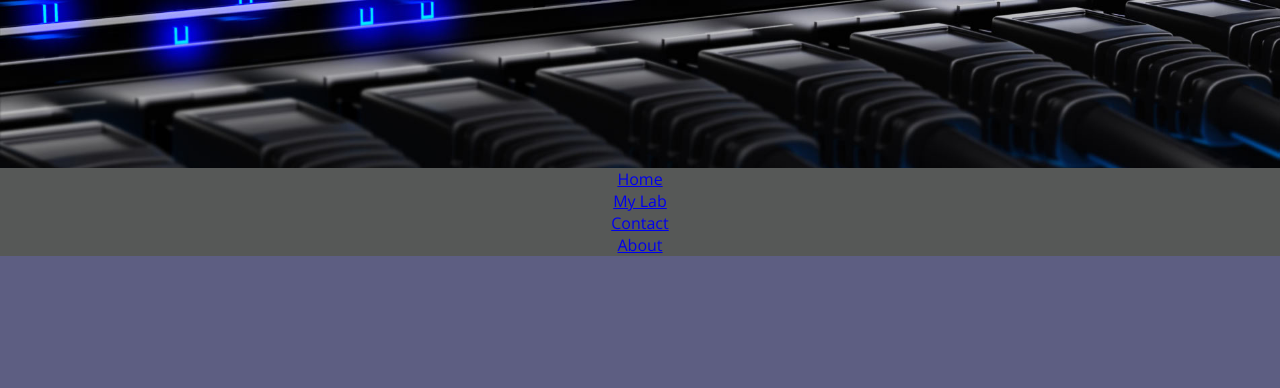
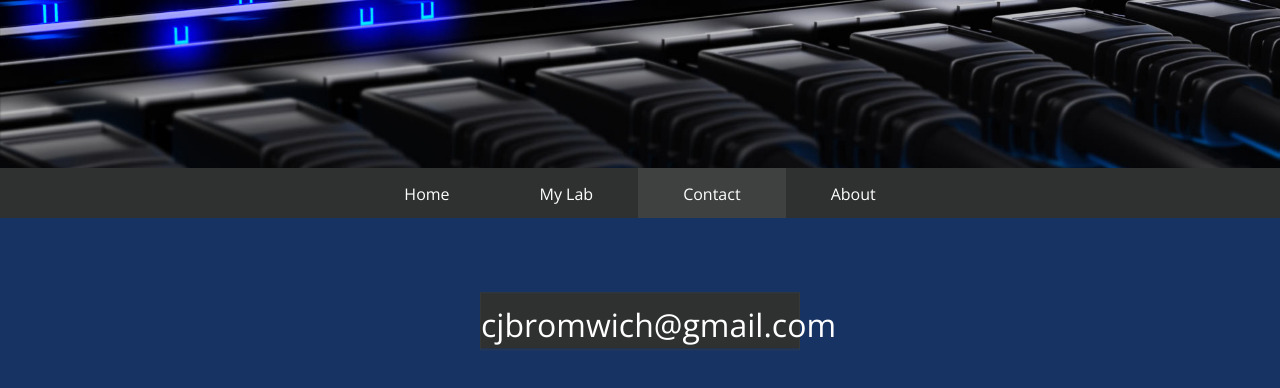
Before and after one commit to CBromwich/website, a plain HTML site: page contact.html in a window 1280 px wide. Drawn offline with nearby package versions, Linux system fonts and the light colour scheme.

Commit message:
Started contact page

```diff
--- a/contact.html
+++ b/contact.html
@@ -26,7 +26,7 @@
       <img id="banner" src="res/banner.jpg"/>
     </div>
     <div id="nav">
-      <ul>
+      <ul class="nav">
         <li><a href="index.html">Home</a></li>
         <li><a href="homelab.html">My Lab</a></li>
         <li><a class="active" href="contact.html">Contact</a></li>
@@ -34,6 +34,12 @@
       </ul>
     </div>
 
+    <div class="contact">
+       <p>
+         <a href="mailto:cjbromwich@gmail.com">cjbromwich@gmail.com</a>
+       </p>
+    </div>
+
 
   </body>
 
--- a/main.css
+++ b/main.css
@@ -7,19 +7,24 @@
   font-family: "Open Sans", sans-serif;
 }
 
+p {
+  color: white;
+}
+
 html, body {
   height: 100%;
 }
 
 body {
-  background-color: #5D5E82;
+  background-color: #173363;
 }
 
 #nav {
-  background-color: #565857;
+  background-color: #2f3030;
   width: 100%;
   text-align: center;
   margin-top: -5px;
+  font-size: 0;
 }
 
 
@@ -27,7 +32,6 @@ body {
   list-style: none;
   height: 50px;
   position: relative;
-  font-size: 0;
 }
 
 
@@ -40,7 +44,7 @@ body {
 
 .nav a {
   display: block;
-  background-color: #565857;
+  background-color: #2f3030;
   color: white;
   text-decoration: none;
   padding-right: 45px;
@@ -49,11 +53,10 @@ body {
   padding-top: 15px;
   padding-bottom: 10px;
 
-
 }
 
 .nav li a:hover, .nav .active {
-  background-color: #8A8D91;
+  background-color: #3f4140;
 }
 
 
@@ -68,7 +71,7 @@ body {
   text-align: center;
   margin-top: 5em;
   border: 3px solid black;
-  height: 25;
+  height: 25%;
   width: 25%;
   left: 50%;
   transform: translateX(-50%);
@@ -81,7 +84,7 @@ body {
 }
 
 .content p {
-  margin: auto 33%;
+  margin: auto 25%;
 }
 
 /* Homelab Styles */
@@ -105,6 +108,10 @@ body {
   flex-basis: 25%;
 
    height: 73%;
+}
+
+dl, dt, dd, #esxi li, h1 {
+  color: white;
 }
 
 #specs dl {
@@ -165,3 +172,40 @@ body {
 #esxi p {
   padding-left: 50px;
 }
+
+/* Contact page styles */
+
+.contact {
+  position: relative;
+  height: 7%;
+  width: 25%;
+  left: 50%;
+  top: 10%;
+  transform: translate(-50%, -10%);
+
+  background-color: #2f3030;
+}
+
+.contact p {
+  position: relative;
+  text-align: center;
+  font-size: 2em;
+  height: 100%;
+  line-height: 2;
+  top: 33%;
+  transform: translateY(-33%);
+  border: 1px solid rgba(63, 65, 64, 0.5);
+}
+
+.contact a {
+  position: relative;
+  display: inline-block;
+  text-decoration: none;
+  color: white;
+  height: 100%;
+  width: 100%;
+}
+
+.contact:hover {
+  background-color: #3f4140;
+}
```
